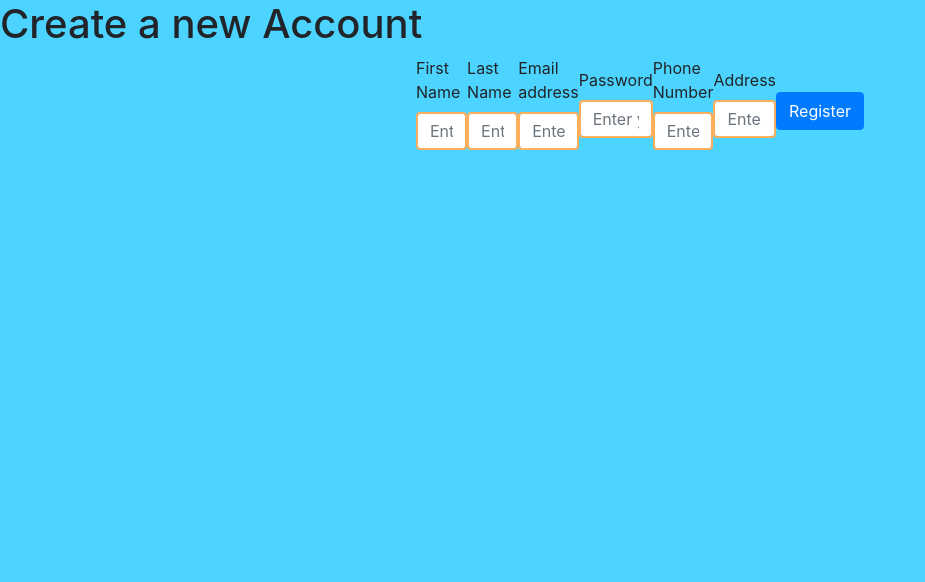
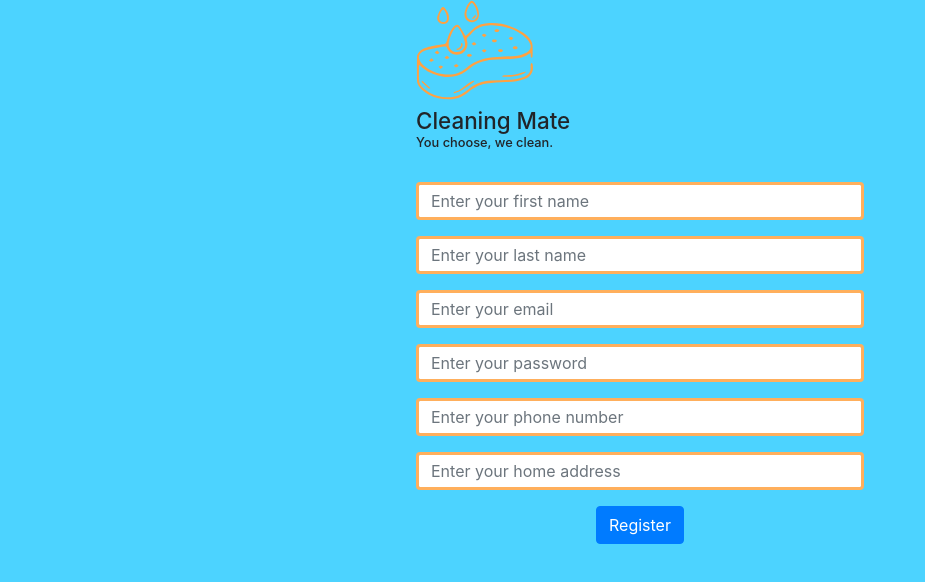
Before and after one commit to malak-dev/cleaning_mate, a React (Create React App) app in the folder client/: page /register in a window 1280 px wide. Shown: the top 582 px of the page, without its empty margins (0-925 px from the left). Built offline with nearby package versions, Linux system fonts and the light colour scheme.

Commit message:
style register page

```diff
--- a/client/src/components/login.scss
+++ b/client/src/components/login.scss
@@ -13,9 +13,11 @@ $paleorange: #FFAF5C;
 // edit_profile style
 .edit {
   width: 35%;
-  margin:auto;
-  display: flex;
-  align-items: center;
+
+margin: auto;
+display: flex;
+flex-direction:column;
+justify-content: center;
 
 }
   .m{
@@ -26,7 +28,10 @@ $paleorange: #FFAF5C;
   }
   }
   .form-control{
-    border: 2px solid $paleorange !important ;
+    border: 3px solid $paleorange !important ;
+    &:hover {
+      border: 3px solid $darkblue !important ;
+    }
   }
 
 
--- a/client/src/components/register.js
+++ b/client/src/components/register.js
@@ -2,6 +2,9 @@ import React, { useState } from "react";
 import "./login.scss";
 import { Link, useHistory } from "react-router-dom";
 import axios from "axios";
+import { ReactComponent as SpongeLogo } from "../Sponge.svg";
+
+
 require("dotenv").config();
 
 export default function Register(props) {
@@ -55,16 +58,16 @@ export default function Register(props) {
     });
   };
   return (
-    <div>
-      <h1> Create a new Account </h1>
-      <form
-        autoComplete="off"
-        onSubmit={event => event.preventDefault()}
-        className="form_elements"
-      >
-        <div className="form_elements" class="edit">
+    <div className="edit">
+      <form autoComplete="off" onSubmit={event => event.preventDefault()} className="form_elements">
+        <section className="logo-login">
+          <SpongeLogo />
+          <h1>Cleaning Mate</h1>
+          <h2>You choose, we clean.</h2>
+          <br />
+        </section>
+        <div className="form_elements" >
           <div class="form-group">
-            <label>First Name</label>
             <input
               class="form-control"
               name="first_name"
@@ -77,7 +80,7 @@ export default function Register(props) {
             />
           </div>
           <div class="form-group">
-            <label>Last Name</label>
+
             <input
               class="form-control"
               name="last_name"
@@ -90,7 +93,7 @@ export default function Register(props) {
             />
           </div>
           <div class="form-group">
-            <label>Email address</label>
+
             <input
               class="form-control"
               aria-describedby="emailHelp"
@@ -105,7 +108,7 @@ export default function Register(props) {
             />
           </div>
           <div class="form-group">
-            <label>Password</label>
+
             <input
               class="form-control"
               name="password"
@@ -117,9 +120,8 @@ export default function Register(props) {
               }}
             />
           </div>
+          <div class="form-group">
 
-          <div class="form-group">
-            <label>Phone Number</label>
             <input
               class="form-control"
               name="phone_number"
@@ -132,7 +134,6 @@ export default function Register(props) {
             />
           </div>
           <div class="form-group">
-            <label>Address</label>
             <input
               class="form-control"
               name="address"
@@ -144,10 +145,11 @@ export default function Register(props) {
               }}
             />
           </div>
-
-          <button type="submit" onClick={handleClick} class="btn btn-primary">
-            Register
+          <div className="m">
+            <button type="submit" onClick={handleClick} class="btn btn-primary">
+              Register
           </button>
+          </div>
         </div>
       </form>
     </div>
```
